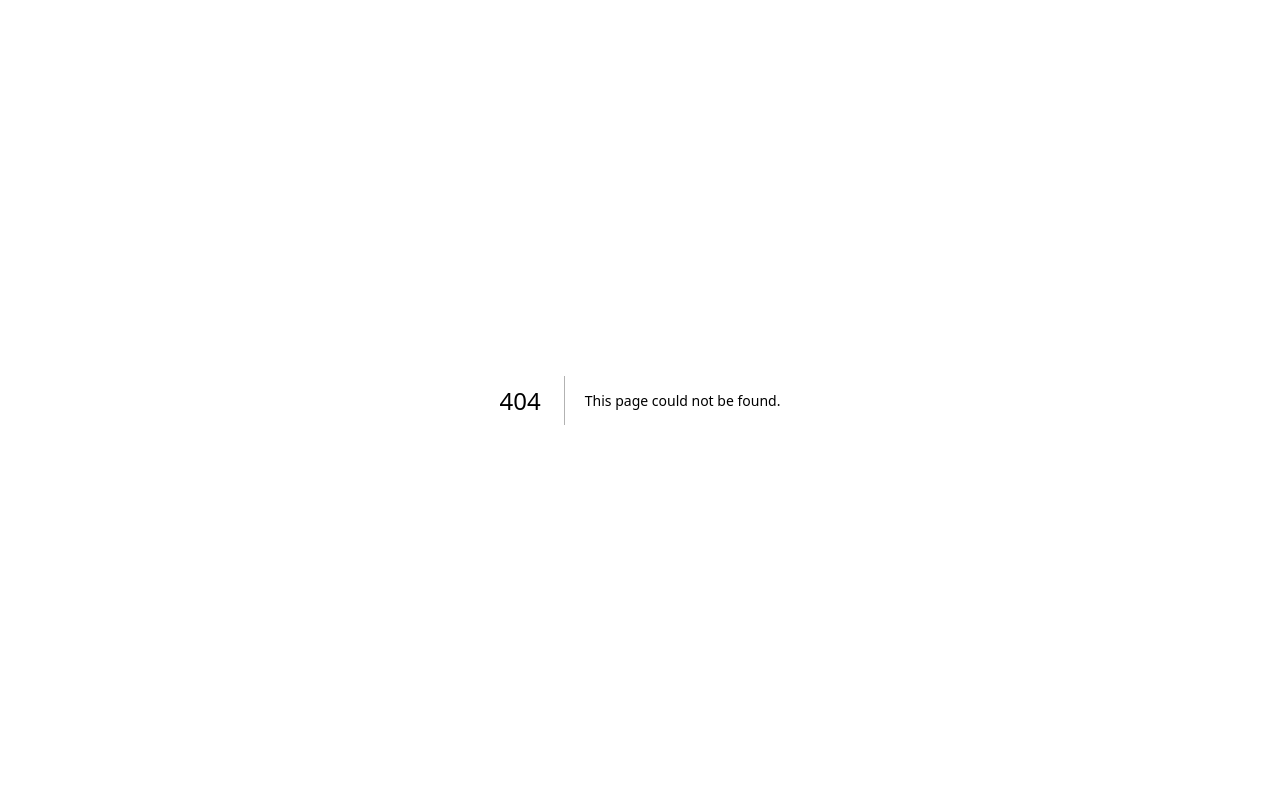
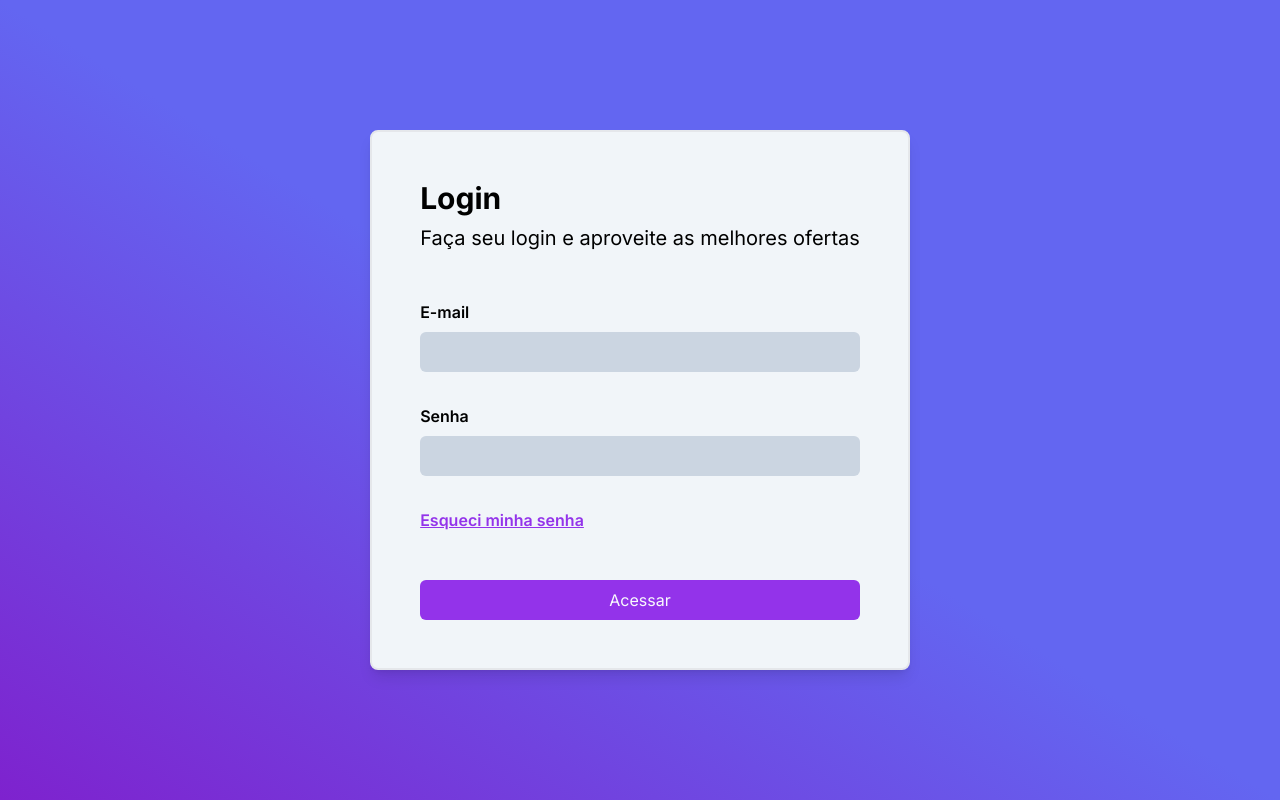
Before and after one commit to igutzzz/funcionarios, a Next.js app: page /login in a window 1280 px wide. Before the commit this address had no page. Built offline with nearby package versions, Linux system fonts and the light colour scheme.

Commit message:
feat: login page

```diff
--- a/app/funcionario/[id]/page.js
+++ b/app/funcionario/[id]/page.js
@@ -5,9 +5,11 @@ import { useEffect, useState } from "react"
 export default function Funcionario({params}) {
     const [funcionario, setFuncionario] = useState({})
     useEffect(() => {
-        fetch(`http://129.148.27.50/api/funcionario/${params.id}`)
-        .then(res => res.json())
-        .then(res => setFuncionario(res))
+        async function getData(){
+            await fetch(`http://129.148.27.50/api/funcionario/${params.id}`)
+            .then(res => res.json())
+            .then(res => setFuncionario(res))
+        }
     }, [])
     return (
         <div>
--- a/app/layout.js
+++ b/app/layout.js
@@ -4,7 +4,7 @@ import { Inter } from 'next/font/google'
 const inter = Inter({ subsets: ['latin'] })
 
 export const metadata = {
-  title: 'Funcionários',
+  title: 'Login',
 }
 
 export default function RootLayout({ children }) {
--- /dev/null
+++ b/app/login/page.js
@@ -0,0 +1,26 @@
+import { Inter } from 'next/font/google'
+
+const inter = Inter({ subsets: ['latin'] })
+
+export default function Login() {
+    return(
+        <main className="flex items-center justify-center h-screen  bg-gradient-to-tr from-purple-700 via-indigo-500 to-indigo-500 ">
+            <div className="p-12 shadow-lg border-2 rounded-lg bg-slate-100 mx-4">
+                <div>
+                    <h1 className="font-bold text-3xl mb-2">Login</h1>
+                    <h2 className="font-regular text-xl">Faça seu login e aproveite as melhores ofertas</h2>
+                </div>
+                <div className="mt-12">
+                    <div>
+                        <label htmlFor="email" className="font-semibold">E-mail</label> <br />
+                        <input type="email" name="email" id="email" className="px-4 py-2 bg-slate-300 rounded-md mb-8 mt-2 w-full" /> <br />
+                        <label htmlFor="password" className="font-semibold">Senha</label> <br />
+                        <input type="password" name="password" id="password" className="px-4 py-2 bg-slate-300 rounded-md mb-8 mt-2 w-full" />
+                    </div>
+                    <a href="#" className="font-semibold underline text-purple-600 mb-2 ">Esqueci minha senha</a> <br />
+                    <button className={inter.className+" mt-12 bg-purple-600 w-full rounded-md text-center py-2 text-slate-50"}>Acessar</button>
+                </div>
+            </div>
+        </main>
+    )
+}
--- a/app/page.js
+++ b/app/page.js
@@ -19,7 +19,9 @@ export default function Home() {
     <main className="p-4">
       <nav className="flex items-center justify-between">
         <h1 className="font-extrabold text-5xl">Funcionários</h1>
+       <Link href={'/login'}>
         <FiPlus size="32px" />
+      </Link>
       </nav>
       <div className="mt-4">
         {funcionarios.map(item => {
```
